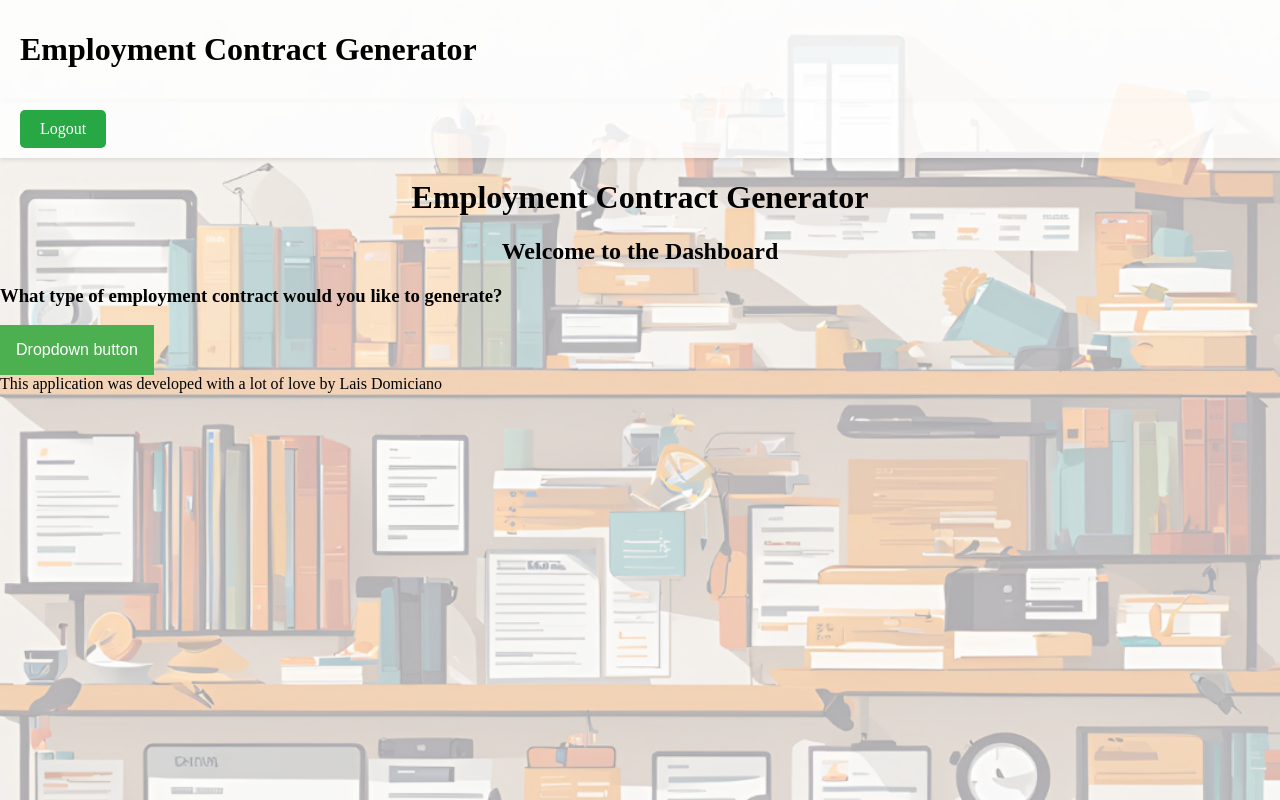
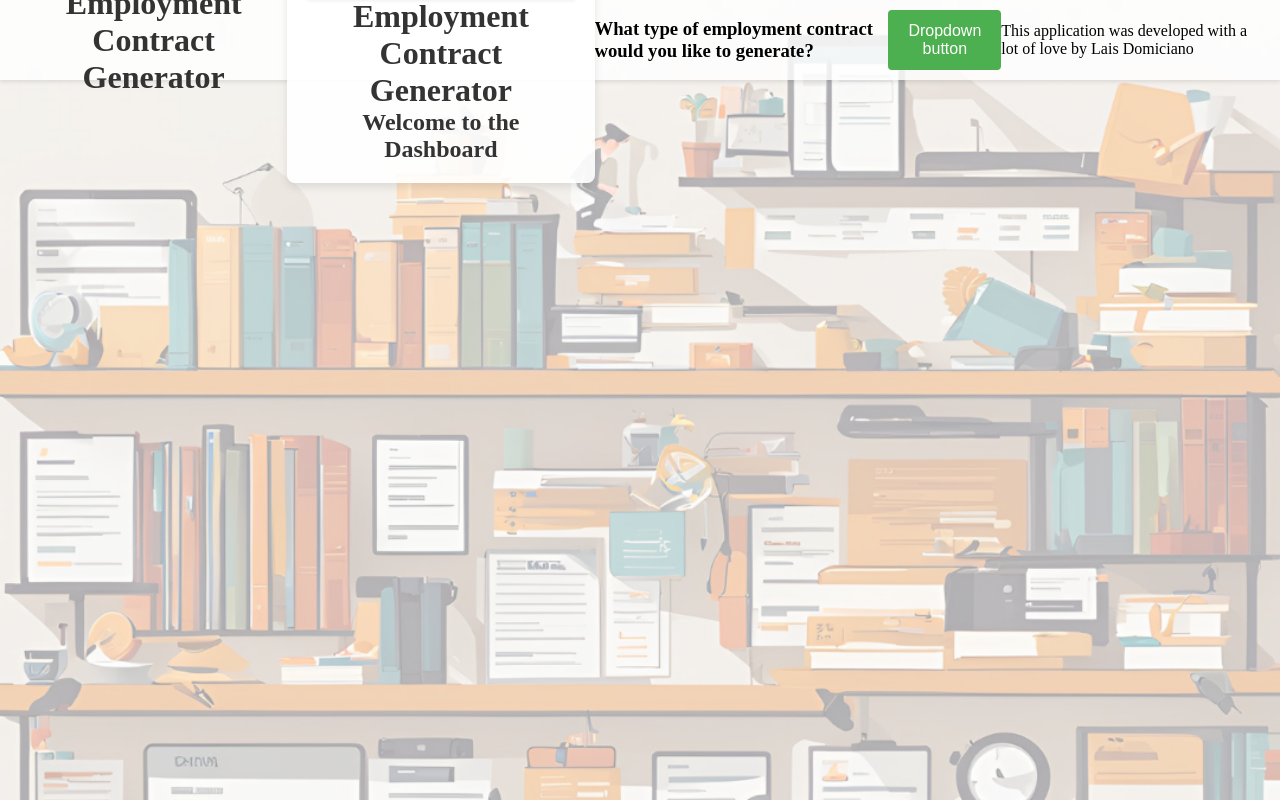
Before and after one commit to laistdomiciano/employment-contract-generator, a Flask app: page /dashboard in a window 1280 px wide. Run offline with Flask 3, Linux system fonts and the light colour scheme.

Commit message:
How I destroyed my html css

```diff
--- a/app/static/styles.css
+++ b/app/static/styles.css
@@ -1,13 +1,14 @@
+/* General Styles */
 body {
     position: relative;
     margin: 0;
     padding: 0;
     min-height: 100vh;
-            background-image: url('{{ url_for('static', filename='home.png') }}');
+    background-image: url('/static/home.png');
     background-size: cover;
     background-repeat: no-repeat;
     background-attachment: fixed;
-            overflow: hidden;
+    box-sizing: border-box;
 }
 
 body::before {
@@ -17,13 +18,8 @@ body {
     left: 0;
     right: 0;
     bottom: 0;
-            background-color: rgba(255, 255, 255, 0.6); /* Adjust the opacity and color as needed */
+    background-color: rgba(255, 255, 255, 0.6);
     z-index: 0;
-        }
-
-        header, main, footer {
-            position: relative;
-            z-index: 1;
 }
 
 header {
@@ -31,8 +27,11 @@ body {
     justify-content: space-between;
     align-items: center;
     padding: 10px 20px;
-            background: rgba(255, 255, 255, 0.8); /* Optional: To make the header stand out */
-            box-shadow: 0 2px 4px rgba(0, 0, 0, 0.1); /* Optional: To add a shadow to the header */
+    background: rgba(255, 255, 255, 0.8);
+    box-shadow: 0 2px 4px rgba(0, 0, 0, 0.1);
+    position: relative;
+    z-index: 1;
+    height: 60px; /* Ensure enough height for the header */
 }
 
 .button-container {
@@ -44,18 +43,35 @@ body {
     text-decoration: none;
     padding: 10px 20px;
     color: white;
-            background-color: #28a745; /* Green color */
+    background-color: #28a745;
     border-radius: 5px;
     transition: background-color 0.3s;
 }
 
 .button-container a:hover {
-            background-color: #218838; /* Darker green for hover effect */
+    background-color: #218838;
 }
 
+main {
+    padding: 20px;
+    margin-top: 70px; /* Space to account for the header height */
+    background: rgba(255, 255, 255, 0.9);
+    border-radius: 8px;
+    box-shadow: 0 4px 8px rgba(0, 0, 0, 0.1);
+    max-width: 800px;
+    margin-left: auto;
+    margin-right: auto;
+    z-index: 1;
+}
+
+/* Heading Styles */
 h1, h2 {
     text-align: center;
+    color: #333;
+    margin: 0;
 }
+
+/* Dropdown Styles */
 .dropdown {
     position: relative;
     display: inline-block;
@@ -64,9 +80,10 @@ body {
 .dropdown-button {
     background-color: #4CAF50;
     color: white;
-    padding: 16px;
+    padding: 12px 20px;
     font-size: 16px;
     border: none;
+    border-radius: 4px;
     cursor: pointer;
 }
 
@@ -74,9 +91,10 @@ body {
     display: none;
     position: absolute;
     background-color: white;
-    box-shadow: 0px 8px 16px 0px rgba(0,0,0,0.2);
+    min-width: 160px;
+    box-shadow: 0 8px 16px rgba(0,0,0,0.2);
     z-index: 1;
-    min-width: 160px;
+    border-radius: 4px;
 }
 
 .dropdown-content a {
@@ -97,3 +115,64 @@ body {
 .dropdown:hover .dropdown-button {
     background-color: #3e8e41;
 }
+
+/* Form Container Styles */
+.form-container, .dashboard-container {
+    max-width: 800px; /* Increase max-width for better readability */
+    margin: 20px auto; /* Center horizontally and add spacing */
+    padding: 20px;
+    background: rgba(255, 255, 255, 0.9);
+    border-radius: 8px;
+    box-shadow: 0 4px 8px rgba(0, 0, 0, 0.1);
+}
+
+.form-container h2, .dashboard-container h2 {
+    margin-top: 0;
+    font-size: 24px;
+    color: #333;
+}
+
+/* Form Element Styles */
+.form-container label, .dashboard-container label {
+    display: block;
+    margin: 10px 0 5px;
+    font-weight: bold;
+}
+
+.form-container input, .dashboard-container input {
+    width: 100%;
+    padding: 10px;
+    border: 1px solid #ddd;
+    border-radius: 4px;
+    box-sizing: border-box;
+}
+
+.form-container button, .dashboard-container button {
+    width: 100%;
+    padding: 10px;
+    background-color: #28a745;
+    color: white;
+    border: none;
+    border-radius: 4px;
+    cursor: pointer;
+    font-size: 16px;
+    transition: background-color 0.3s;
+}
+
+.form-container button:hover, .dashboard-container button:hover {
+    background-color: #218838;
+}
+
+.form-container p, .dashboard-container p {
+    text-align: center;
+    margin-top: 20px;
+}
+
+.form-container p a, .dashboard-container p a {
+    color: #007bff;
+    text-decoration: none;
+}
+
+.form-container p a:hover, .dashboard-container p a:hover {
+    text-decoration: underline;
+}
--- a/app/templates/dashboard.html
+++ b/app/templates/dashboard.html
@@ -1,8 +1,8 @@
 {% extends "home.html" %}
 
 {% block content %}
+    <main class="dashboard-container">
         <header>
-        </div>
             <div class="button-container">
                 <a href="{{ url_for('routes.logout') }}">Logout</a>
             </div>
@@ -10,6 +10,8 @@
         <h1>Employment Contract Generator</h1>
         <h2>Welcome to the Dashboard</h2>
         <form action="{{ url_for('routes.dashboard') }}" method="post">
+    </main>
+    <body>
             <h3>What type of employment contract would you like to generate?</h3>
             <div class="dropdown">
                 <button class="dropdown-button">Dropdown button</button>
@@ -18,6 +20,7 @@
                     <a href="#">Part-Time</a>
                     <a href="#">Freelance</a>
                 </div>
-    </form>
+            </div>
+    </body>
 
 {% endblock %}
--- a/app/templates/home.html
+++ b/app/templates/home.html
@@ -5,88 +5,24 @@
     <meta name="viewport" content="width=device-width, initial-scale=1.0">
     <title>{% block title %}Employment Contract Generator{% endblock %}</title>
     <link rel="stylesheet" href="{{ url_for('static', filename='styles.css') }}">
-    <style>
-        body {
-            position: relative;
-            margin: 0;
-            padding: 0;
-            min-height: 100vh;
-            background-image: url('{{ url_for('static', filename='home.png') }}');
-            background-size: cover;
-            background-repeat: no-repeat;
-            background-attachment: fixed;
-            overflow: hidden;
-        }
-
-        body::before {
-            content: "";
-            position: absolute;
-            top: 0;
-            left: 0;
-            right: 0;
-            bottom: 0;
-            background-color: rgba(255, 255, 255, 0.6); /* Adjust the opacity and color as needed */
-            z-index: 0;
-        }
-
-        header, main, footer {
-            position: relative;
-            z-index: 1;
-        }
-
-        header {
-            display: flex;
-            justify-content: space-between;
-            align-items: center;
-            padding: 10px 20px;
-            background: rgba(255, 255, 255, 0.8); /* Optional: To make the header stand out */
-            box-shadow: 0 2px 4px rgba(0, 0, 0, 0.1); /* Optional: To add a shadow to the header */
-        }
-
-        .button-container {
-            display: flex;
-            gap: 10px;
-        }
-
-        .button-container a {
-            text-decoration: none;
-            padding: 10px 20px;
-            color: white;
-            background-color: #28a745; /* Green color */
-            border-radius: 5px;
-            transition: background-color 0.3s;
-        }
-
-        .button-container a:hover {
-            background-color: #218838; /* Darker green for hover effect */
-        }
-
-        h1, h2 {
-            text-align: center;
-        }
-    </style>
 </head>
 <body>
     <header>
         <div>
             <h1>Employment Contract Generator</h1>
         </div>
-        {% if not hide_buttons %}
+        {% block content %}
         <div class="button-container">
             <a href="{{ url_for('routes.login') }}">Login</a>
             <a href="{{ url_for('routes.signup') }}">Sign Up</a>
         </div>
-        {% endif %}
     </header>
-
     <main>
-        {% block content %}
         <h2>This is a Flask-based API that allows users to generate employment contracts.</h2>
         <h2>Users can choose from three types of contracts: Full-Time Employment, Part-Time Employment, and Freelance Contract.</h2>
         <h2>The application uses JWT for authentication and PostgreSQL for data storage. </h2>
-        {% endblock %}
     </main>
-
+    {% endblock %}
     <footer>
         This application was developed with a lot of love by Lais Domiciano
     </footer>
--- a/app/templates/signup.html
+++ b/app/templates/signup.html
@@ -8,7 +8,7 @@
         <input type="text" id="name" name="name" required>
 
         <label for="email">Email</label>
-        <input type="text" id="email" name="email" required>
+        <input type="email" id="email" name="email" required>
 
         <label for="username">Username</label>
         <input type="text" id="username" name="username" required>
```
Also changed, not shown: run.py (line endings or trailing spaces). Lines whose indentation alone changed are shown as unchanged.
